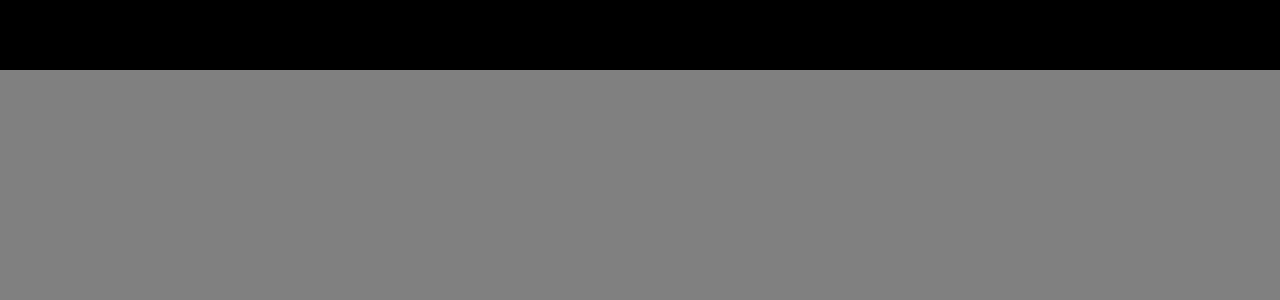
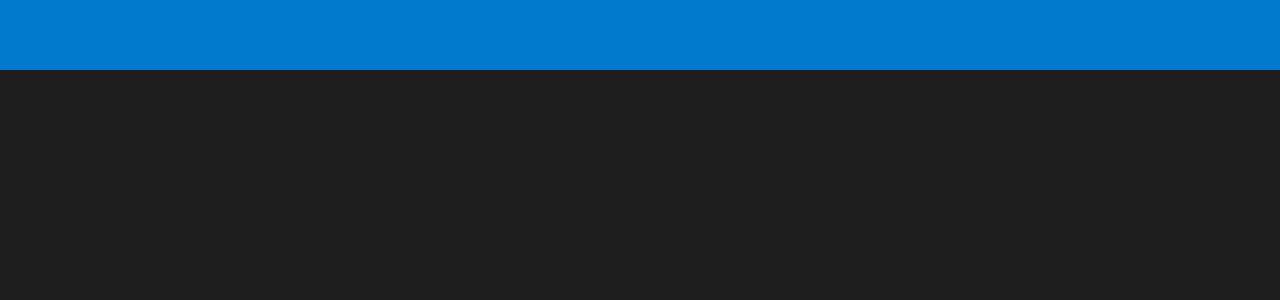
Before and after one commit to AjayGanesh02/portfolio-website, a React (Create React App) app: page / in a window 1280 px wide. Shown: the top 300 px of the page. Built offline with nearby package versions, Linux system fonts and the light colour scheme; a web font is replaced by a local one.

Commit message:
Snap Scroll and VSC color matching

```diff
--- a/public/index.html
+++ b/public/index.html
@@ -13,6 +13,7 @@
       *{
         font-family: 'Red Hat Mono', monospace;
         margin: 0;
+        overflow-x: hidden;
       }
     </style>
   </head>
--- a/src/app.scss
+++ b/src/app.scss
@@ -7,5 +7,16 @@
         background-color: gray;
         position: relative;
         top: 70px;
+        scroll-snap-type: y mandatory;
+        scrollbar-width: none;
+        &::-webkit-scrollbar{
+            display: none;
+        };
+
+        > * {
+            width: 100vw;
+            height: calc(100vh - 70px);
+            scroll-snap-align: start;
+        }
     }
 }
--- a/src/components/contact/contact.scss
+++ b/src/components/contact/contact.scss
@@ -1,3 +1,3 @@
 .contact{
-    background-color: lightblue;
+    background-color: #1E1E1E;
 }
--- a/src/components/intro/intro.scss
+++ b/src/components/intro/intro.scss
@@ -1,3 +1,3 @@
 .intro{
-    background-color: lightpink;
+    background-color: #1E1E1E;
 }
--- a/src/components/portfolio/portfolio.scss
+++ b/src/components/portfolio/portfolio.scss
@@ -1,3 +1,3 @@
 .portfolio{
-    background-color: lightskyblue;
+    background-color: #252526;
 }
--- a/src/components/testimonials/testimonials.scss
+++ b/src/components/testimonials/testimonials.scss
@@ -1,3 +1,3 @@
 .testimonials{
-    background-color: lightcoral;
+    background-color: #252526;
 }
--- a/src/components/topbar/topbar.scss
+++ b/src/components/topbar/topbar.scss
@@ -1,7 +1,8 @@
 .topbar{
     width: 100%;
     height: 70px;
-    background-color: black;
+    background-color: #007ACC;
     position: fixed;
     top: 0;
+    z-index: 2;
 }
--- a/src/components/works/works.scss
+++ b/src/components/works/works.scss
@@ -1,3 +1,3 @@
 .works{
-    background-color: lightgreen;
+    background-color: #1E1E1E;
 }
```
Also changed, not shown: src/global.scss (added).
